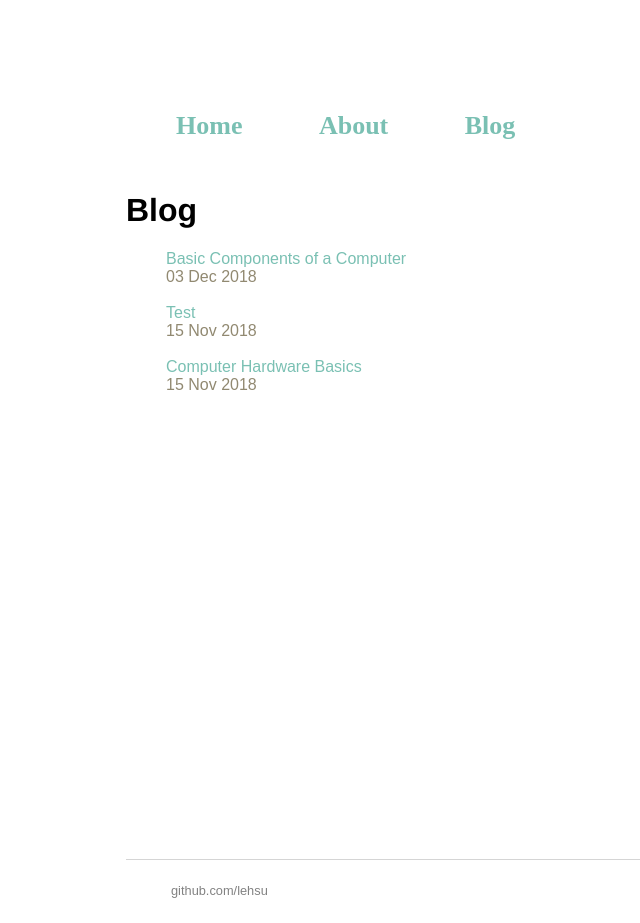
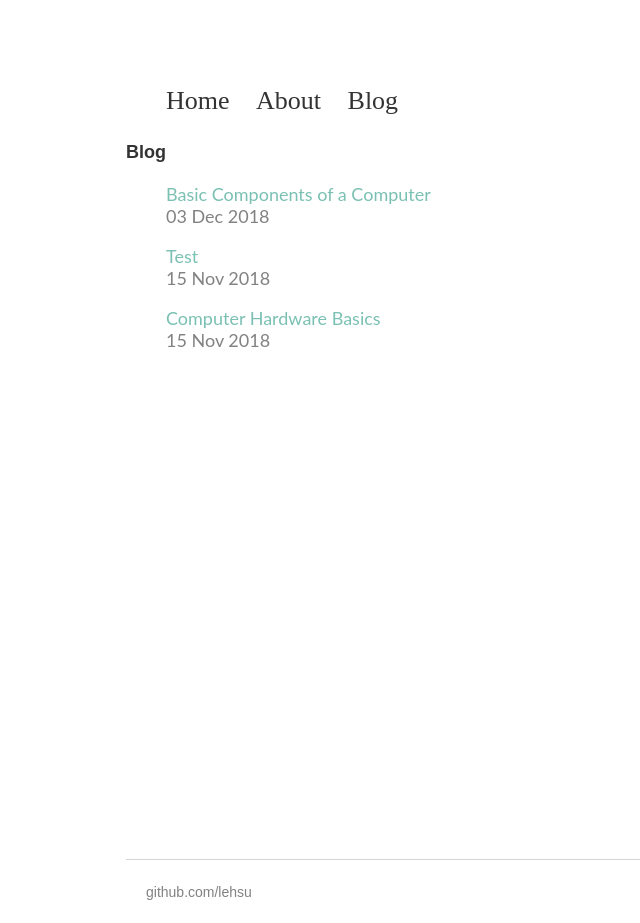
Before and after one commit to lehsu/lehsu.github.io, a Jekyll site: the page built from blog/index.html, in a window 1280 px wide. Shown: the whole page, without its empty margins (66-706 px from the left). Built offline with Jekyll 4.4.1, drawn with Linux system fonts in a browser that asks for light colours.

Commit message:
update styling

```diff
--- a/_layouts/default.html
+++ b/_layouts/default.html
@@ -2,8 +2,6 @@
 <html lang="{{ site.lang | default: "en-US" }}">
   <!-- link to main stylesheet -->
 		<link rel="stylesheet" type="text/css" href="/assets/css/main.css">
-  <head>
-<body>
 		<nav>
 			<ul>
 				<li><a href="/">Home</a></li>
@@ -11,6 +9,8 @@
 				<li><a href="/blog">Blog</a></li>
 			</ul>
 		</nav>
+		<head>
+<body>
 	<div class="container">
 
 			{{ content }}
--- a/assets/css/main.css
+++ b/assets/css/main.css
@@ -11,25 +11,25 @@ body {
     padding: 60px;
     width: 70%;
     font-family: 'Karla', sans-serif;
-    font-size: 14 px;
+    font-size: 16px;
+    color: #6D6D6D;
 }
-nav ul {
+nav ul, nav a {
     font-family: 'Lora';
     font-size: 26px;
-    padding: 25px;
     list-style: none;
-    font-weight: bold;
+    color: #333;
+
 
 }
 nav ul li, footer ul li {
     display: inline;
     margin-right: 20px;
-    padding: 25px;
 }
 
 footer ul, footer a {
     font-family: 'Karla', sans-serif;
-    font-size: 14 px;
+    font-size: 14px;
     padding: 10px;
     color: #828282;
 }
@@ -38,27 +38,30 @@ a {
     color: #7AC0B3;
 }
 a:hover {
-    text-decoration-color: #918971;
+    color: #828282;
 }
 h1 {
-    font-size: 18 px;
-    font-family:'Lora', 'Helvetica', 'Arial', 'Sans-Serif';
+    font-size: 18px;
+    color: #333;
 }
 h2 {
     font-size: 16 px;
+    color: #333;
 }
 p {
     font-size: 14 px;
-    line-height: 1.4em;
-    color: #333;
 }
 #date {
-    color: #918971;
+    color: #828282;
+}
+#blogposts {
+    font-size: 18px;
+    font-family: "Lato", sans-serif;
 }
 footer {
     border-top: 1px solid #d5d5d5;
     font-size: .8em;
-    font-family: 'Lora';
+    font-family: 'Karla', sans-serif;
     position: absolute;
     bottom: 0;
     width: 100%;
--- a/blog/index.html
+++ b/blog/index.html
@@ -6,7 +6,7 @@ title: Blog
 	<ul class="posts">
 
 	  {% for post in site.posts %}
-	    <li><a href="{{ post.url }}" title="{{ post.title }}">{{ post.title }}</a><br><span id = "date">{{ post.date | date_to_string }}</span> </li>
+	    <li id="blogposts"><a href="{{ post.url }}" title="{{ post.title }}">{{ post.title }}</a><br><span id = "date">{{ post.date | date_to_string }}</span> </li>
     <br>
       {% endfor %}
 	</ul>
```
Also changed, not shown: _posts/2018-11-15-test.md (+2 -2 lines). Lines whose indentation alone changed are shown as unchanged.
